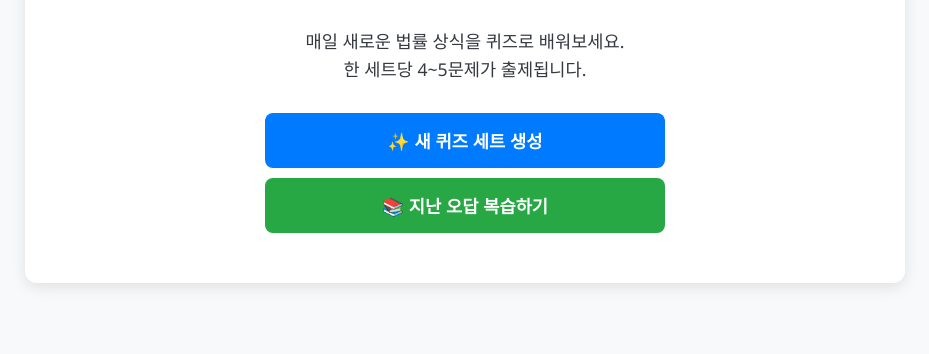
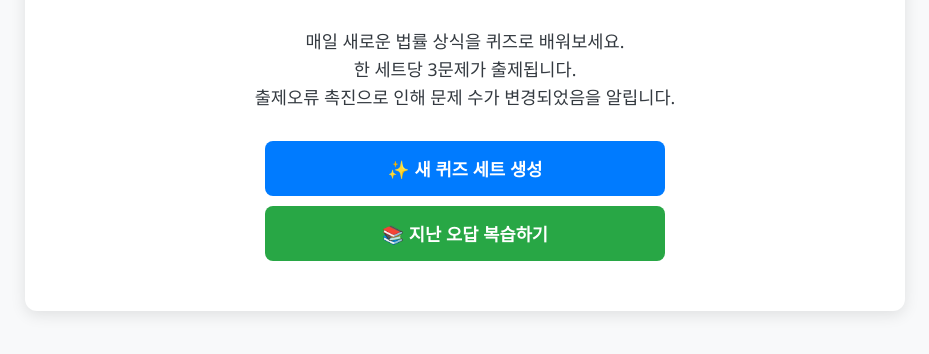
Before and after one commit to happyboy1327-sketch/lawra-quizultra346, a website: page index.html in a window 1280 px wide. Shown: the part 136-490 px from the top of the page, without its empty margins (175-1104 px from the left). Drawn offline with Linux system fonts and the light colour scheme.

Commit message:
Modify quiz instructions in index.html
Updated quiz instructions to reflect changes in question count.

```diff
--- a/index.html
+++ b/index.html
@@ -15,7 +15,7 @@
 
 <div id="start-screen" class="screen-container active">
 <h1>⚖️ 법률 상식 퀴즈(오류 많음)</h1>
-<p style="margin-bottom:30px;font-size:1.1em">매일 새로운 법률 상식을 퀴즈로 배워보세요.<br>한 세트당 4~5문제가 출제됩니다.</p>
+<p style="margin-bottom:30px;font-size:1.1em">매일 새로운 법률 상식을 퀴즈로 배워보세요.<br>한 세트당 3문제가 출제됩니다. <br>출제오류 촉진으로 인해 문제 수가 변경되었음을 알립니다.</p>
 <button id="newQuizSetBtnEl" class="btn btn-primary">✨ 새 퀴즈 세트 생성</button>
 <button id="reviewBtnEl" class="btn btn-success" onclick="handleEnterReviewMode()">📚 지난 오답 복습하기</button>
 </div>
```
